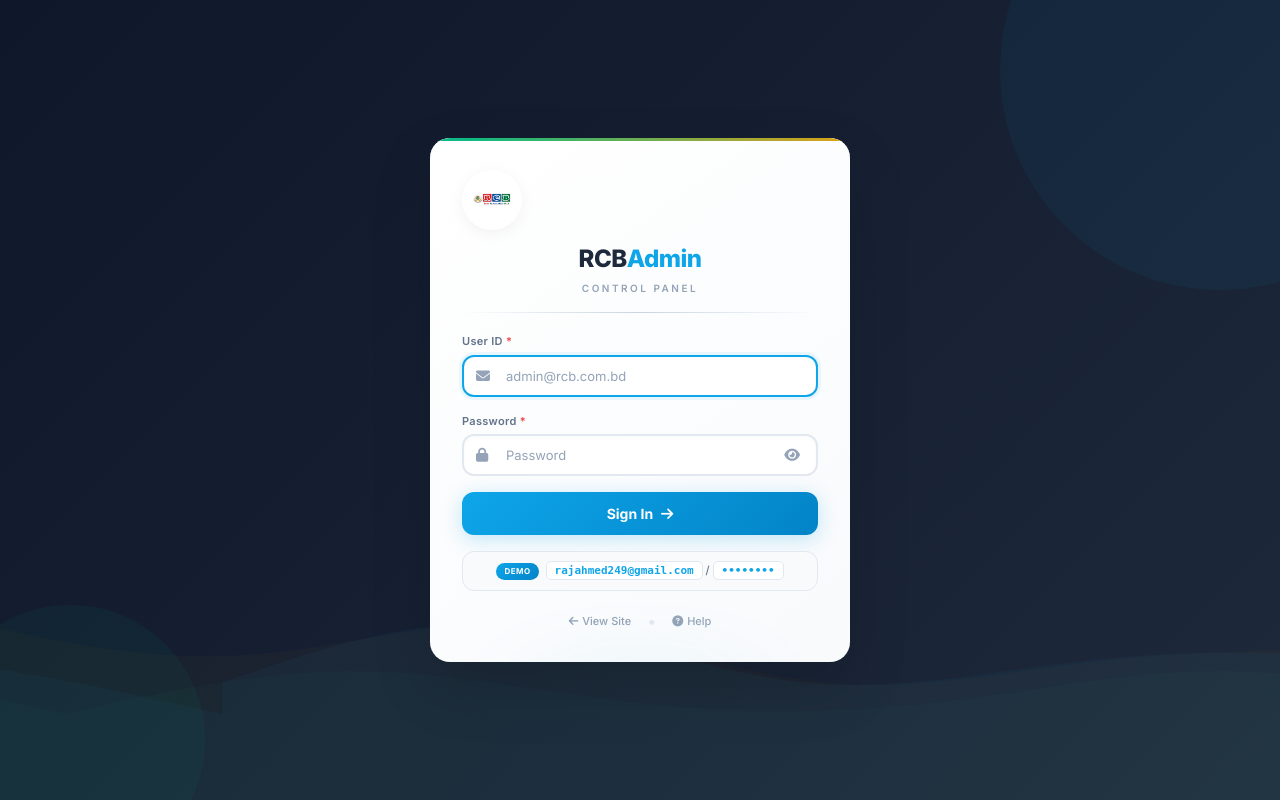
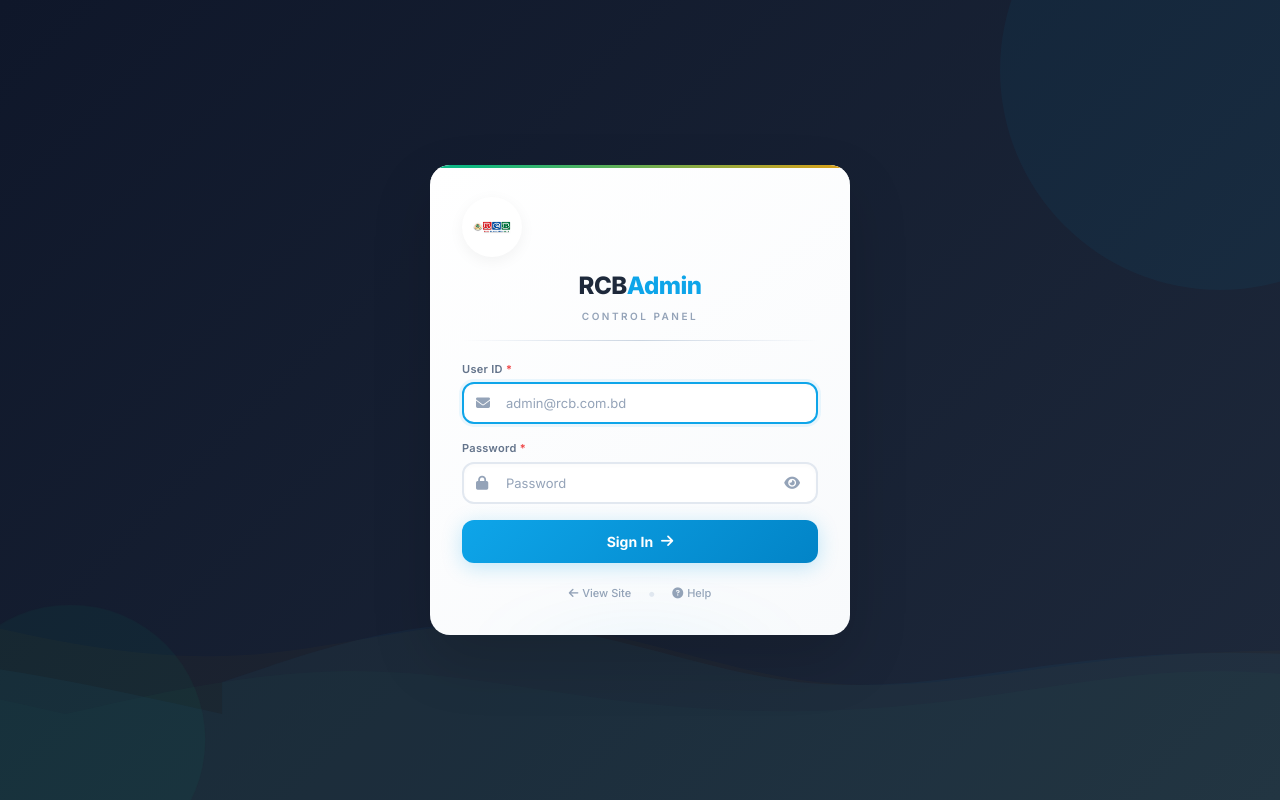
Before and after one commit to rajahmed249-glitch/rcb, a Laravel app: page /admin/login in a window 1280 px wide. Run offline with Laravel 12, Linux system fonts and the light colour scheme.

Commit message:
Remove demo login section from admin login page
Removed demo login information from the login page.

```diff
--- a/resources/views/admin/login.blade.php
+++ b/resources/views/admin/login.blade.php
@@ -64,12 +64,7 @@
                     {{ __('site.admin.sign_in') }} <i class="fas fa-arrow-right"></i>
                 </button>
             </form>
-            <div class="login-demo">
-                <p>
-                    <span class="demo-label">Demo</span>
-                    <code>rajahmed249@gmail.com</code> / <code>&bull;&bull;&bull;&bull;&bull;&bull;&bull;&bull;</code>
-                </p>
-            </div>
+
             <div class="admin-login-back">
                 <a href="{{ route('home') }}"><i class="fas fa-arrow-left"></i> {{ __('site.admin.view_site') }}</a>
                 <span class="sep">&bull;</span>
```
